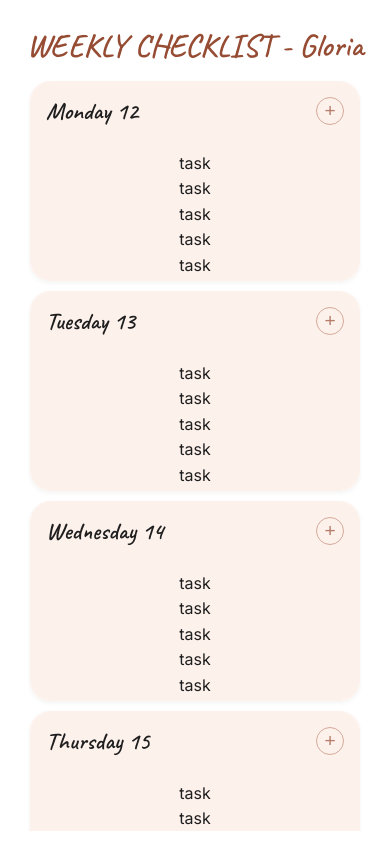
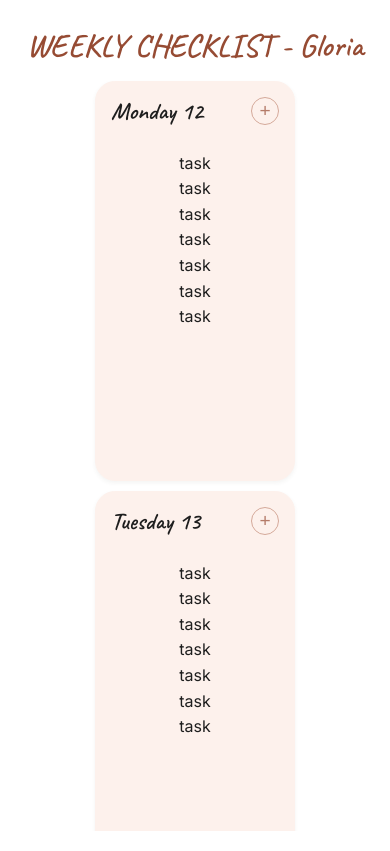
Before and after one commit to gloriarodrife/weekly-todo-nextjs, a Next.js app: page / in a window 390 px wide. Built offline with nearby package versions, Linux system fonts and the light colour scheme.

Commit message:
fix: responsive grid layout and column overflow

```diff
--- a/src/app/page.css
+++ b/src/app/page.css
@@ -2,10 +2,11 @@
 
 .board-layout {
   display: flex;
-  flex-direction: column;
+  flex-wrap: wrap;
+  justify-content: center;
+  overflow-y: auto;
   padding: 10px;
   height: 90vh;
-  overflow: hidden;
   gap: 10px;
 }
 
--- a/src/components/DayColumn.css
+++ b/src/components/DayColumn.css
@@ -3,18 +3,17 @@
 .column-container {
   background-color: var(--primary);
   color: var(--foreground);
+  flex: 1 1 250px;
+  max-width: 200px;
+  min-height: 400px;
   display: flex;
   flex-direction: column;
   align-items: center;
-  height: 100%;
-  min-height: 200px;
   overflow-y: auto;
   scrollbar-width: none;
   -ms-overflow-style: none;
-
   border: 1px solid var(--primary);
   border-radius: 20px;
-
   transition: all 0.4s cubic-bezier(0.165, 0.84, 0.44, 1);
   box-shadow: 0 2px 4px rgba(67, 62, 55, 0.06);
 }
@@ -24,6 +23,10 @@
 }
 
 .column-header {
+  position: sticky;
+  top: 0;
+  z-index: 1000;
+  width: 100%;
   display: flex;
   flex-direction: row;
   justify-content: space-between;
@@ -52,7 +55,6 @@
   display: flex;
   align-items: center;
   justify-content: center;
-
   width: 28px;
   height: 28px;
   border-radius: 50%;
```
